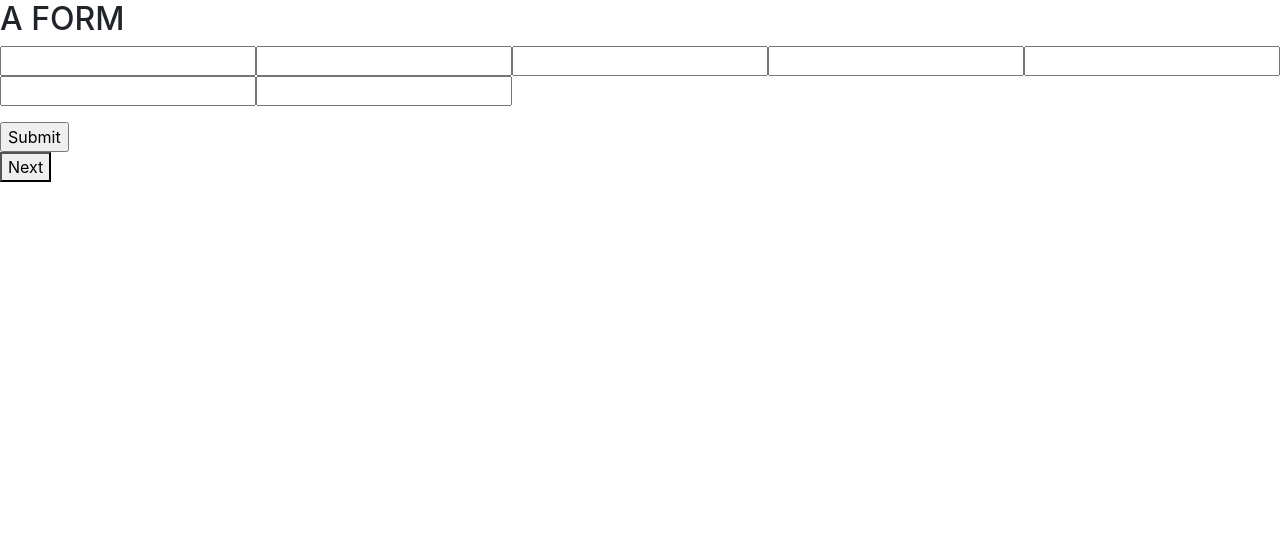
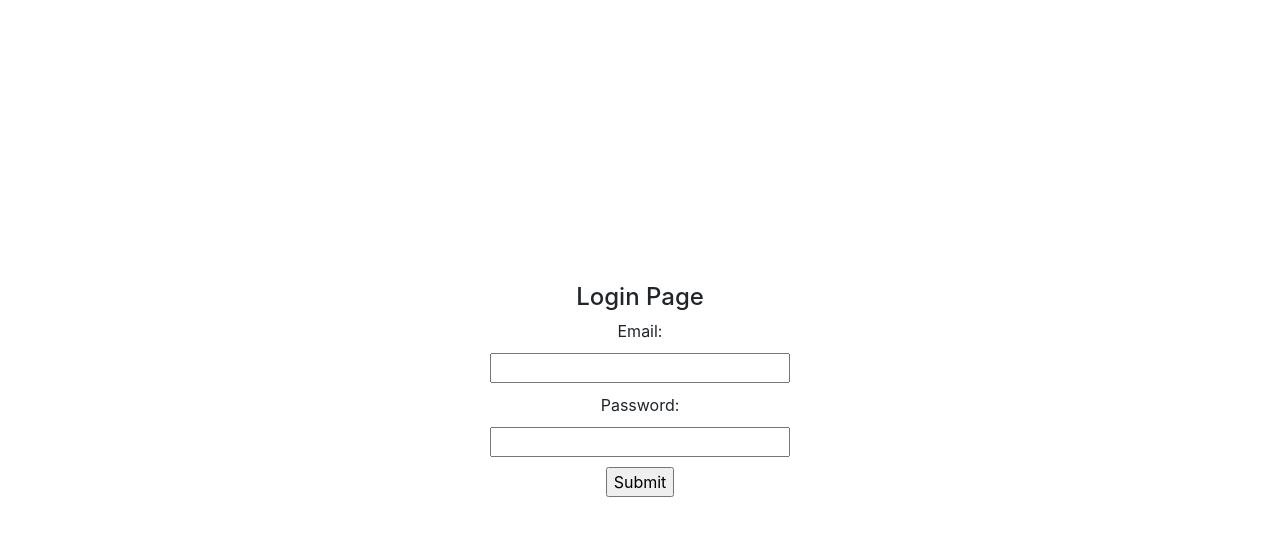
Before and after one commit to itsjennyb/Ghostbusters, a React (Create React App) app in the folder client/: page / in a window 1280 px wide. Shown: the top 536 px of the page. Built offline with nearby package versions, Linux system fonts and the light colour scheme; the HTML template or start-up script is replaced by a standard one.

Commit message:
make loginform display, add conditionals to app.js

```diff
--- a/client/src/App.js
+++ b/client/src/App.js
@@ -1,9 +1,11 @@
-import React from 'react';
+import React, { useState } from 'react';
 import { BrowserRouter as Router, Routes, Route } from 'react-router-dom';
 import { ApolloClient, ApolloProvider, InMemoryCache, createHttpLink } from '@apollo/client';
 import { setContext } from '@apollo/client/link/context';
 import './App.css';
+
 // import Profile from './pages/Profile'
+import Explore from './pages/Explore'
 import Preferences from './pages/Preferences'
 import Login from './components/LoginForm'
 import SignUp from './components/SignUpForm'
@@ -31,16 +33,44 @@ const client = new ApolloClient({
 });
 
 function App() {
+  // add hook to keep track of login/logout
+  const [loggedIn, setLoggedIn] = useState(!!localStorage.getItem('id_token'));
+  // handle login
+  const handleLogin = () => {
+    setLoggedIn(true);
+  };
+  // handle logout
+  const handleLogout = () => {
+    localStorage.removeItem('id_token');
+    setLoggedIn(false);
+  };
+
   return (
 <ApolloProvider client={client}>
       <Router>
         <>
           {/* Header? */}
           <Routes>
+
+            {/* if not logged in, direct to login */}
+            {!loggedIn && (
             <Route
               exact path='/'
-              element={<Preferences />}
+              element={<Login onLogin={handleLogin} />}
             />
+            )}
+
+            {/* if logged in, direct to explore pg */}
+            {loggedIn && (
+            <Route
+              exact path='/explore'
+              element={<Explore onLogout={handleLogout} />}
+            />
+            )}
+
+            <Route path='/preferences' element={<Preferences />} />
+            <Route path='/login' element={<Login />} />
+            <Route path='/signup' element={<SignUp />} />
             <Route
               path='*'
               element={<h1 className='display-2'>Wrong page!</h1>}
--- a/client/src/components/LoginForm.js
+++ b/client/src/components/LoginForm.js
@@ -1,22 +1,67 @@
 import React, { useState } from 'react';
 import Auth from '../utils/auth'
 import { useForm } from 'react-hook-form';
+
+
 
 const LoginForm = () => {
     const { register, handleSubmit } = useForm();
     const [data, setData] = useState('');
 
+    const onSubmit = async (formData) => {
+        try {
+            const response = await Auth.login(formData.email, formData.password);
+            if (!response.ok) {
+              throw new Error('Cannot login.');
+            }
+            const { token, user } = response.data;
+            Auth.login(token);
+            setData('/explore');
+          } catch (err) {
+            console.error(err);
+          }
+    }
+
+    const styles = {
+        formContainer: {
+            display: 'flex',
+            flexDirection: 'column',
+            justifyContent: 'center',
+            alignItems: 'center',
+            height: '100vh'
+          },
+          form: {
+            display: 'flex',
+            flexDirection: 'column',
+            alignItems: 'center',
+            width: '100%',
+            maxWidth: '400px'
+          },
+          input: {
+            margin: '10px 0',
+            width: '100%',
+            maxWidth: '300px'
+          },
+          p: {
+            margin: '10px 0'
+          }
+    };
+
+
     return (
-        <>
+        <div style={styles.formContainer}>
             <h4>Login Page</h4>
-            <form onSubmit={handleSubmit((data) => setData(JSON.stringify(data)))}>
-                <input {...register("email", { pattern: /^([a-z0-9_\.-]+)@([\da-z\.-]+)\.([a-z\.]{2,6})$/ })} />
-                <input type="password" {...register("password")} />
+            <form onSubmit={handleSubmit(onSubmit)} style={styles.form}>
+                <label>Email:</label>
+                <input {...register("email", { pattern: /^([a-z0-9_\.-]+)@([\da-z\.-]+)\.([a-z\.]{2,6})$/ })} style={styles.input}/>
+                <label>Password:</label>
+                <input type="password" {...register("password")} style={styles.input}/>
                 <input type="submit" />
-                <p>{data}</p>
+                <p style={styles.p}>{data}</p>
             </form>
-        </>
+        </div>
     )
+
 }
 
 export default LoginForm;
```
